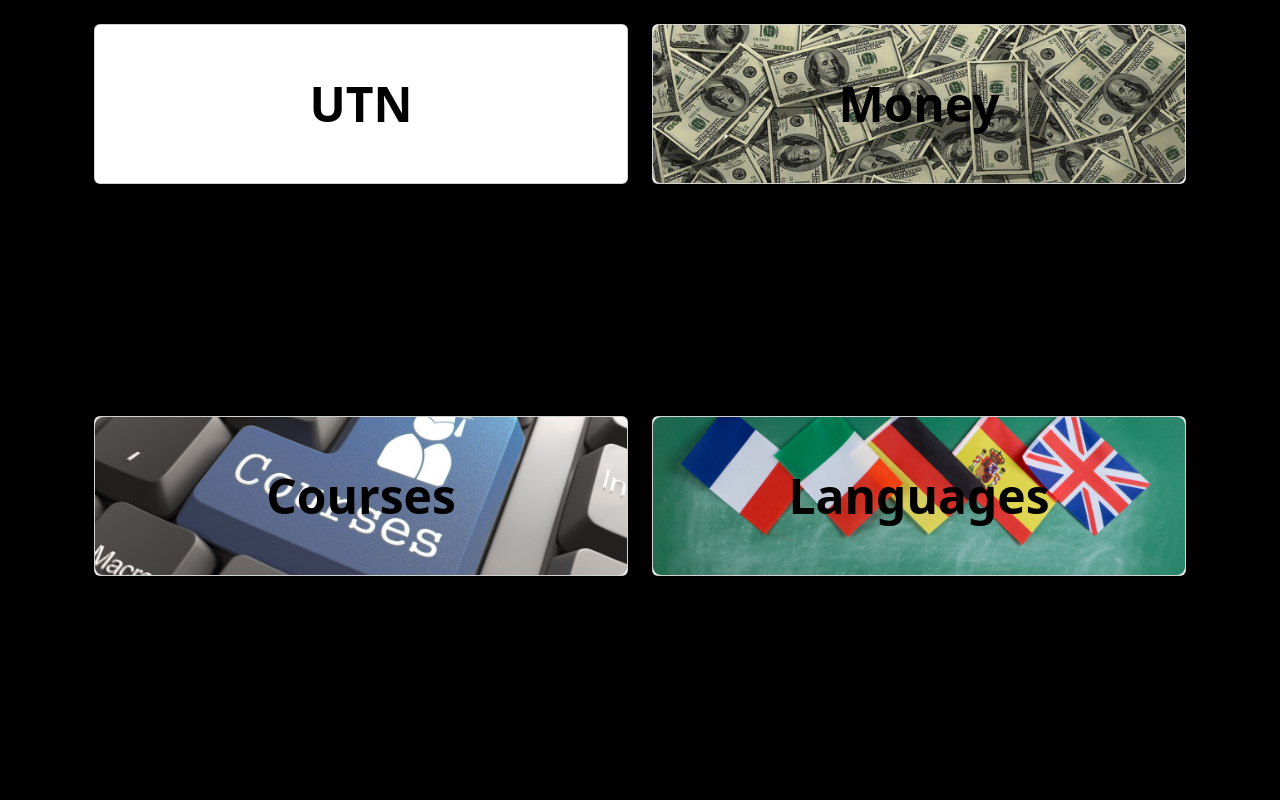
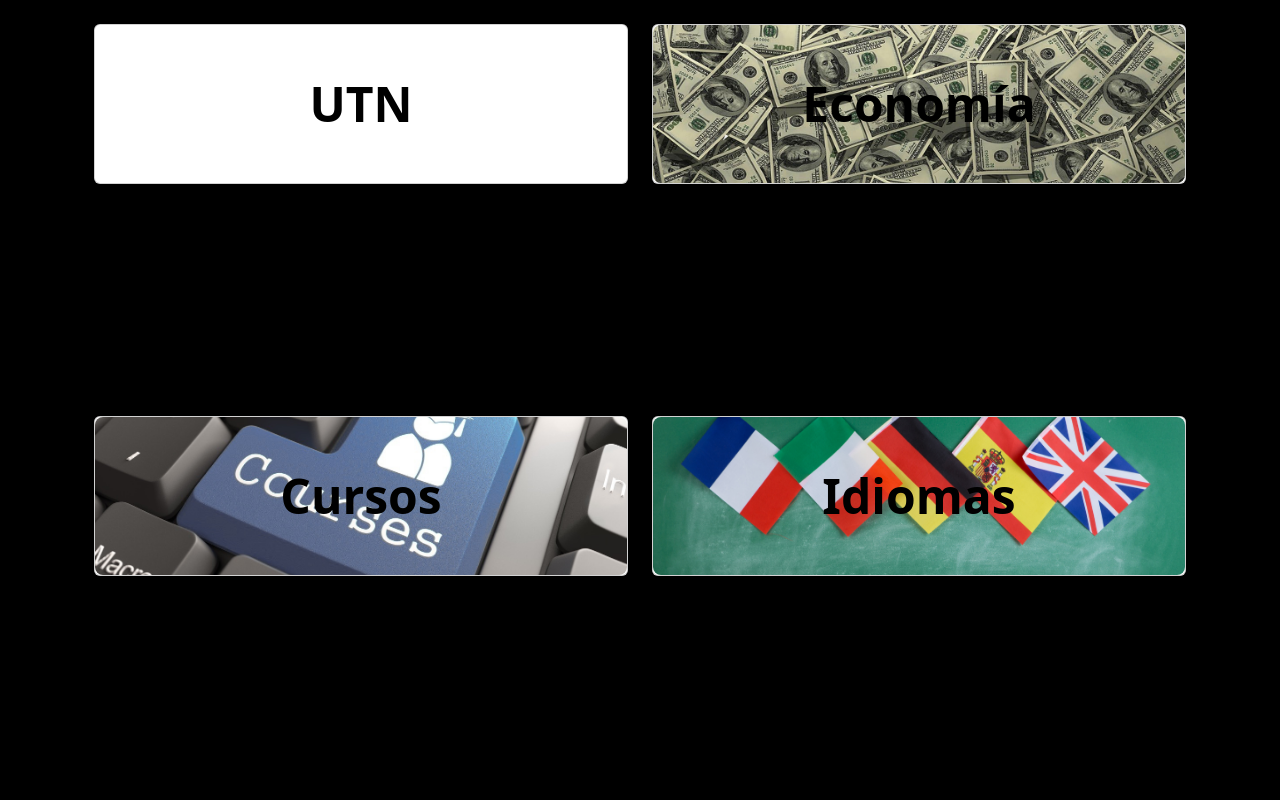
Before and after one commit to DevNicoFranchini/2023-planification, a website: page index.html in a window 1280 px wide. Drawn offline with nearby package versions, Linux system fonts and the light colour scheme.

Commit message:
modificacion de idioma

```diff
--- a/index.html
+++ b/index.html
@@ -32,7 +32,7 @@
           </div>
           <div class="col-12 col-lg-6">
             <div class="card card1">
-              <div class="card-face front1">Money</div>
+              <div class="card-face front1">Economía</div>
               <div class="card-face back">
                 <ul class="list-group">
                   <li>Seguir aprendiendo.</li>
@@ -43,7 +43,7 @@
           </div>
           <div class="col-12 col-lg-6">
             <div class="card card2">
-              <div class="card-face front2">Courses</div>
+              <div class="card-face front2">Cursos</div>
               <div class="card-face back">
                 <ul class="list-group">
                   <li>Terminar full stack</li>
@@ -55,7 +55,7 @@
           </div>
           <div class="col-12 col-lg-6 pd-0">
             <div class="card card3">
-              <div class="card-face front3">Languages</div>
+              <div class="card-face front3">Idiomas</div>
               <div class="card-face back">
                 <ul class="list-group">
                   <li>Perfeccionar inglés</li>
```
